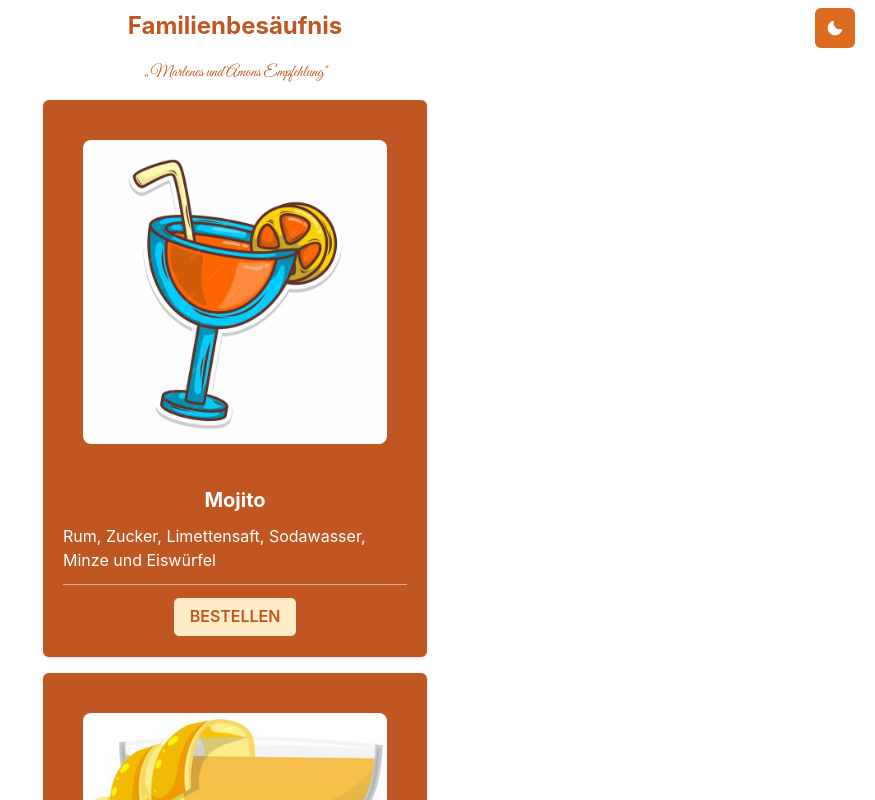
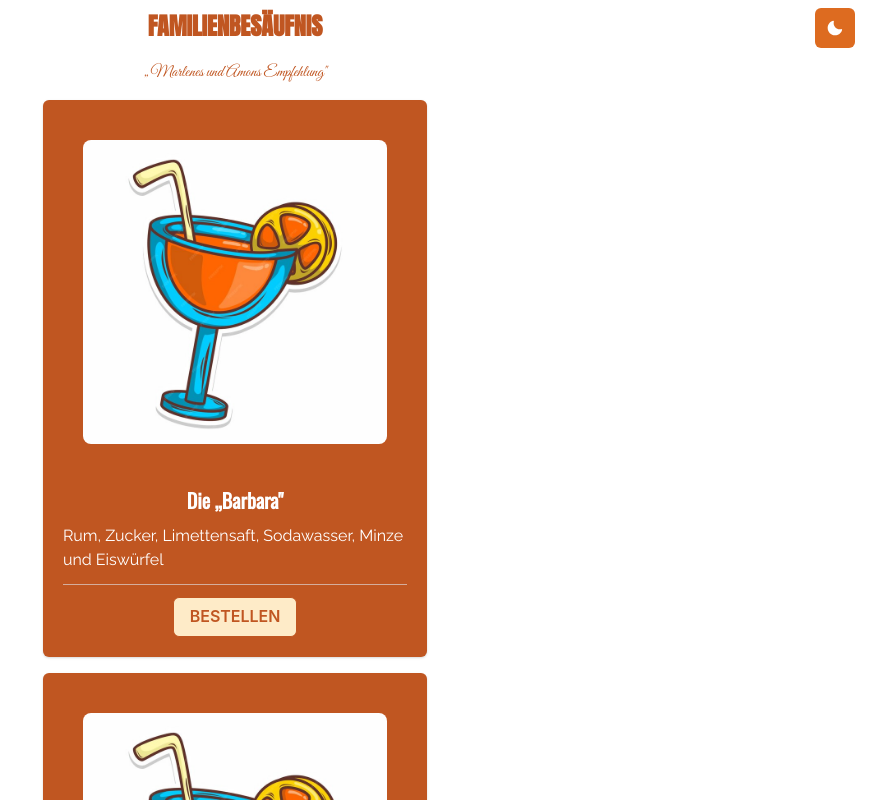
Before and after one commit to mrinfinidy/menu-card, a React (Create React App) app: page / in a window 1280 px wide. Shown: the top 800 px of the page, without its empty margins (405-1280 px from the left). Built offline with nearby package versions, Linux system fonts and the light colour scheme.

Commit message:
Customize fonts

```diff
--- a/package.json
+++ b/package.json
@@ -7,7 +7,10 @@
     "@chakra-ui/icons": "^2.1.1",
     "@chakra-ui/react": "^2.8.2",
     "@emailjs/browser": "^4.3.3",
+    "@fontsource/anton": "^5.0.19",
     "@fontsource/great-vibes": "^5.0.19",
+    "@fontsource/oswald": "^5.0.19",
+    "@fontsource/raleway": "^5.0.17",
     "@testing-library/jest-dom": "^5.17.0",
     "@testing-library/react": "^13.4.0",
     "@testing-library/user-event": "^13.5.0",
--- a/src/pages/Cocktail.tsx
+++ b/src/pages/Cocktail.tsx
@@ -13,6 +13,8 @@ import {
     Box
 } from '@chakra-ui/react';
 import sendOrderMail from '../components/order-mail';
+import "@fontsource/oswald"
+import "@fontsource/raleway"
 
 interface CocktailProps {
     imageSrc: string;
@@ -63,11 +65,13 @@ const Cocktail: React.FC<CocktailProps> = ({ imageSrc, name, description }) => {
                 <Heading
                     size="md"
                     color={useColorModeValue("white", "orange.200")}
+                    fontFamily="Oswald"
                 >
                     { name }
                 </Heading>
                 <Text
                     color={useColorModeValue("white", "orange.200")}
+                    fontFamily="Raleway"
                 >
                     { description }
                 </Text>
--- a/src/pages/Home.tsx
+++ b/src/pages/Home.tsx
@@ -6,6 +6,7 @@ import {
 import ThemeToggleButton from '../components/theme-toggle-button';
 import Cocktail from './Cocktail';
 import "@fontsource/great-vibes";
+import "@fontsource/anton";
 
 const Home = () => {
 
@@ -23,8 +24,9 @@ const Home = () => {
                     fontWeight="bold"
                     mb="4"
                     color={useColorModeValue("orange.600", "orange.200")}
+                    fontFamily="Anton"
                 >
-                    Familienbesäufnis
+                    FAMILIENBESÄUFNIS
                 </Text>
                 <ThemeToggleButton />
             </Flex>
@@ -36,9 +38,9 @@ const Home = () => {
                 „Marlenes und Amons Empfehlung"
             </Text>
             <Cocktail
-                imageSrc={mojito.imageSrc}
-                name={mojito.name}
-                description={mojito.description}
+                imageSrc={barbara.imageSrc}
+                name={barbara.name}
+                description={barbara.description}
             />
             <Cocktail
                 imageSrc={margarita.imageSrc}
@@ -49,16 +51,18 @@ const Home = () => {
     )
 };
 
-const mojito = {
+const barbara = {
     imageSrc: "cocktails/mojito.png",
-    name: "Mojito",
+    name: "Die \„Barbara\"",
     description: "Rum, Zucker, Limettensaft, Sodawasser, Minze und Eiswürfel"
     }
 
 const margarita = {
-    imageSrc: "cocktails/margarita.png",
+    imageSrc: "cocktails/mojito.png",
     name: "Margarita",
     description: "Tequila, Limettensaft, Orangenlikör und Eiswürfel"
 }
 
+
+
 export default Home;
```
Also changed, not shown: 1 other file (tests, documents, lock files or other folders).
